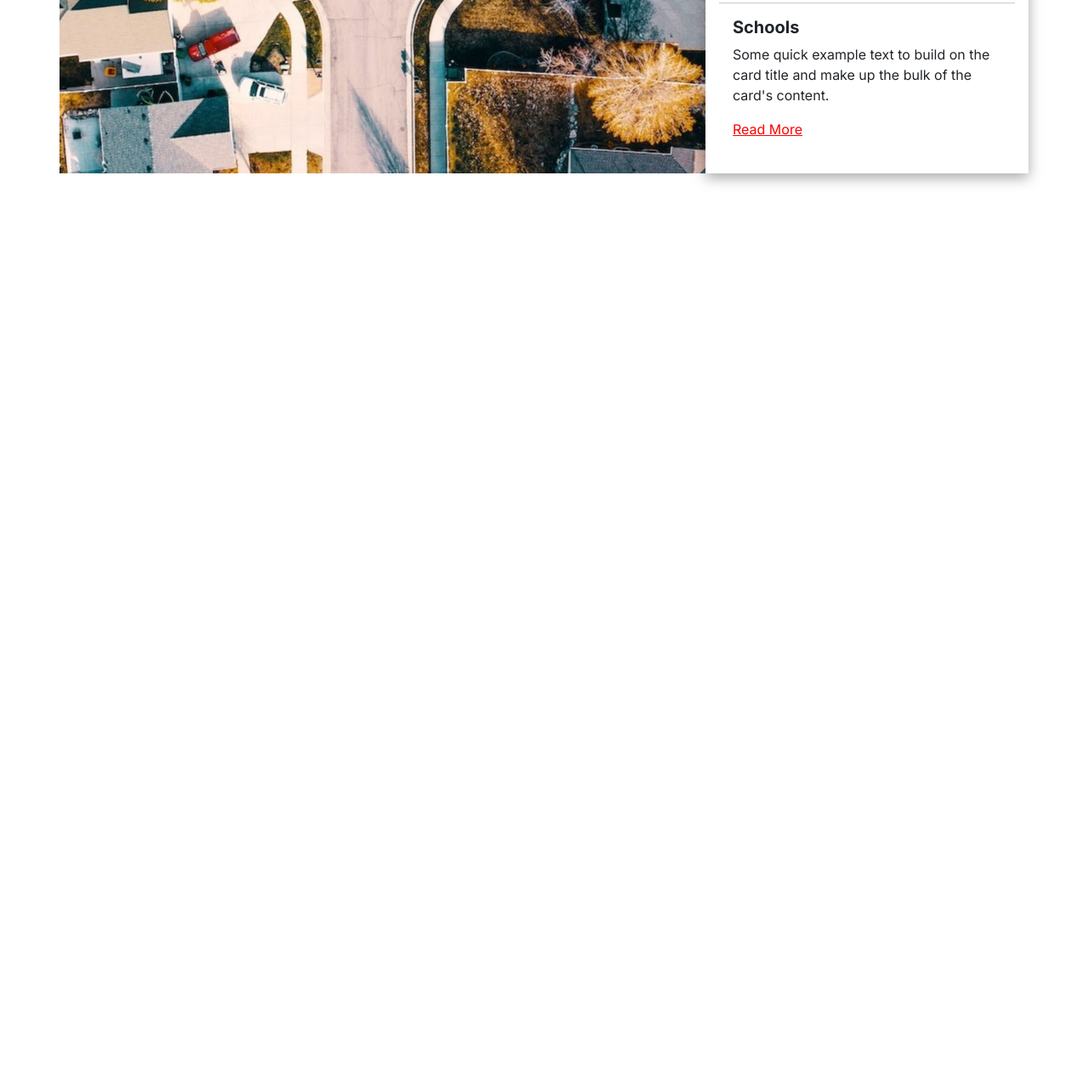
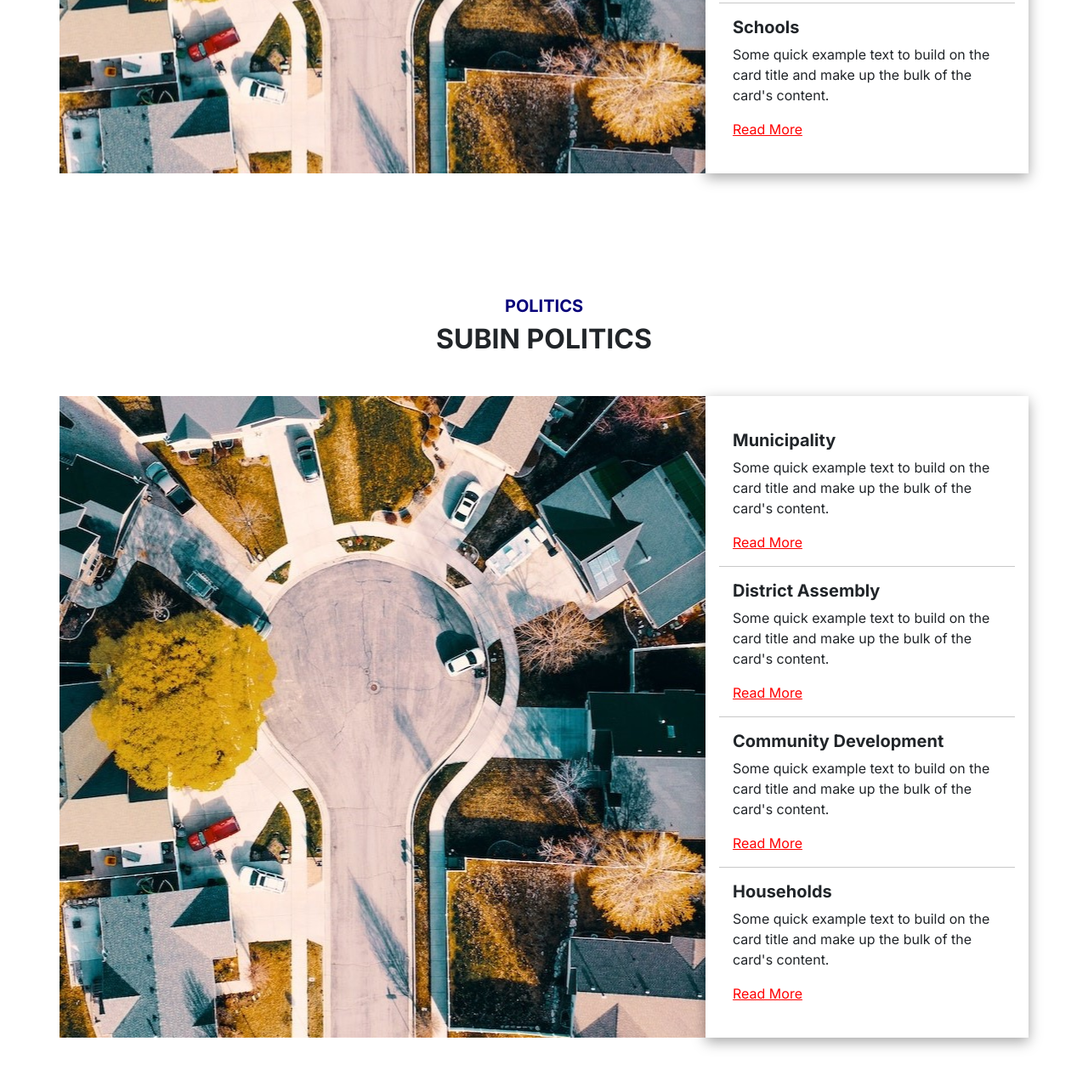
Before and after one commit to davvvead/2023-projects, a plain HTML site: page SUBIN/index.html in a window 1280 px wide. Shown: the part 4144-5416 px from the top of the page at 85% size. Before the commit the page ends 4444 px from the top, so only its background shows below. Drawn offline with nearby package versions, Linux system fonts and the light colour scheme.

Commit message:
politics section

```diff
--- a/SUBIN/index.html
+++ b/SUBIN/index.html
@@ -303,6 +303,50 @@
         </div>
     </div>
 
+    <div id="business" class="pb-5">
+        <div class="container">
+            <div class="row py-5">
+                <h5 class="section-sub fw-bold text-center">POLITICS</h5>
+                <h2 class="fw-bold text-center mb-3 mb-5">SUBIN POLITICS</h2>
+                <div class="col-lg-8 housing-bg"></div>
+                <div class="col-lg-4 card-holder py-4 px-3">
+                    <div class="card housing-card" style="width: 100%; border-top: none;">
+                        <div class="card-body">
+                            <h5 class="card-title">Municipality</h5>
+                            <p class="card-text">Some quick example text to build on the card title and make up the bulk
+                                of the card's content.</p>
+                            <a href="#" class="card-link">Read More</a>
+                        </div>
+                    </div>
+                    <div class="card housing-card" style="width: 100%">
+                        <div class="card-body">
+                            <h5 class="card-title">District Assembly</h5>
+                            <p class="card-text">Some quick example text to build on the card title and make up the bulk
+                                of the card's content.</p>
+                            <a href="#" class="card-link">Read More</a>
+                        </div>
+                    </div>
+                    <div class="card housing-card" style="width: 100%">
+                        <div class="card-body">
+                            <h5 class="card-title">Community Development</h5>
+                            <p class="card-text">Some quick example text to build on the card title and make up the bulk
+                                of the card's content.</p>
+                            <a href="#" class="card-link">Read More</a>
+                        </div>
+                    </div>
+                    <div class="card housing-card" style="width: 100%">
+                        <div class="card-body">
+                            <h5 class="card-title">Households</h5>
+                            <p class="card-text">Some quick example text to build on the card title and make up the bulk
+                                of the card's content.</p>
+                            <a href="#" class="card-link">Read More</a>
+                        </div>
+                    </div>
+                </div>
+            </div>
+        </div>
+    </div>
+
     <!-- Bootstrap Scripts -->
     <script src="https://cdn.jsdelivr.net/npm/bootstrap@5.3.1/dist/js/bootstrap.bundle.min.js"
         integrity="sha384-HwwvtgBNo3bZJJLYd8oVXjrBZt8cqVSpeBNS5n7C8IVInixGAoxmnlMuBnhbgrkm"
```
